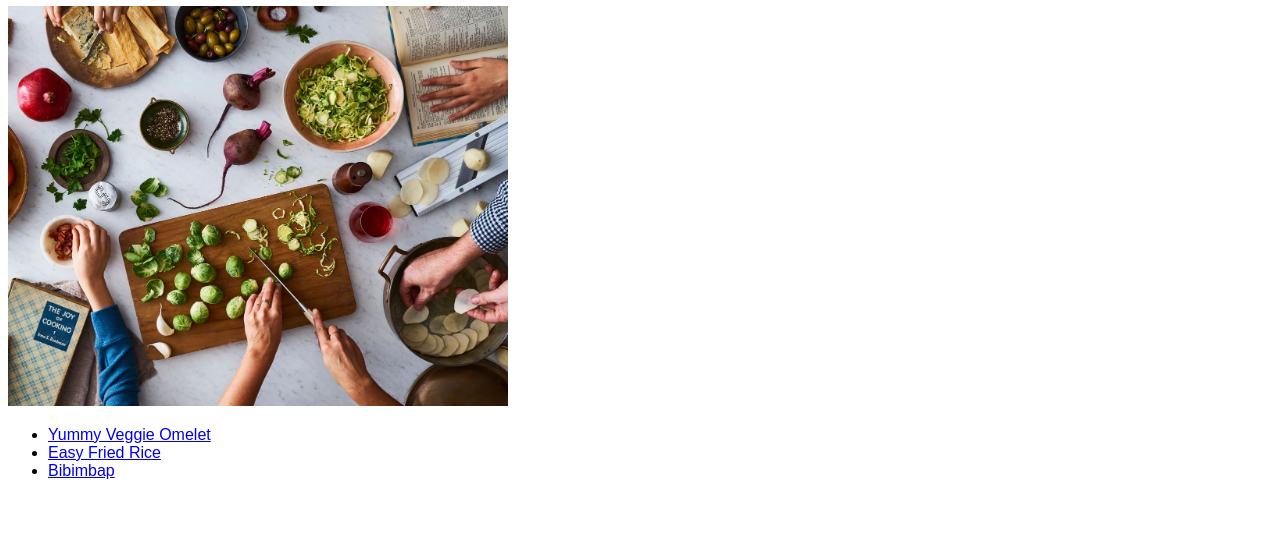
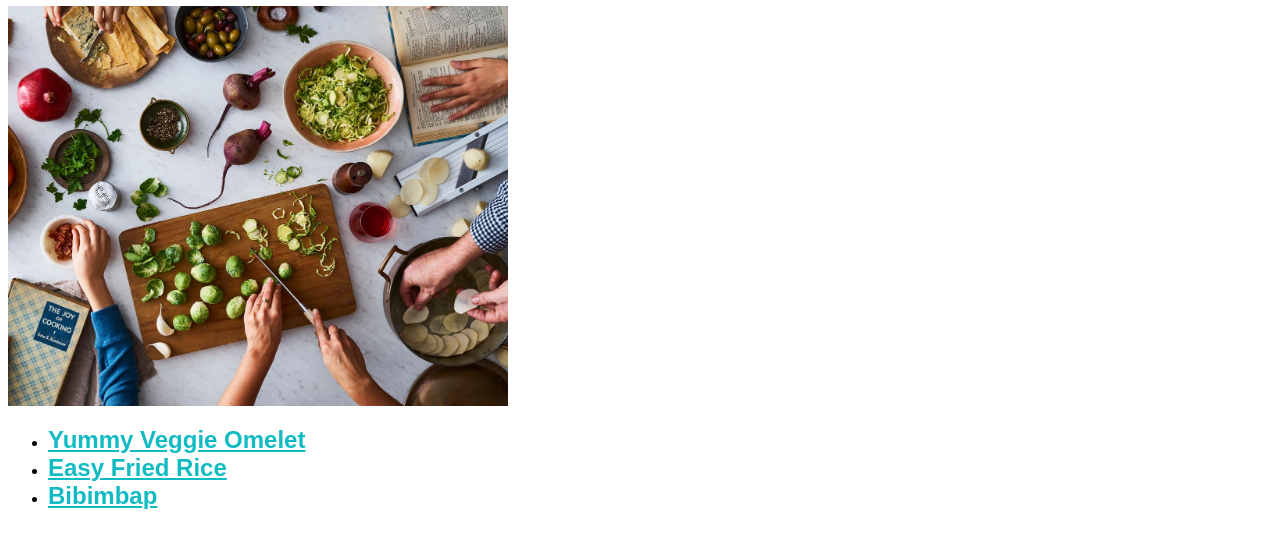
Before and after one commit to phoemoudom/odin-recipes, a plain HTML site: page index.html in a window 1280 px wide. Shown: the part 93-640 px from the top of the page. Drawn offline with Linux system fonts and the light colour scheme.

Commit message:
Add styles to recipes link list
color, font-weight, font-size

```diff
--- a/css/style.css
+++ b/css/style.css
@@ -13,3 +13,9 @@ h1 {
   width: 500px;
   height: auto;
 }
+
+a {
+  color: rgb(17, 187, 196);
+  font-weight: bold;
+  font-size: 1.5rem;
+}
```
